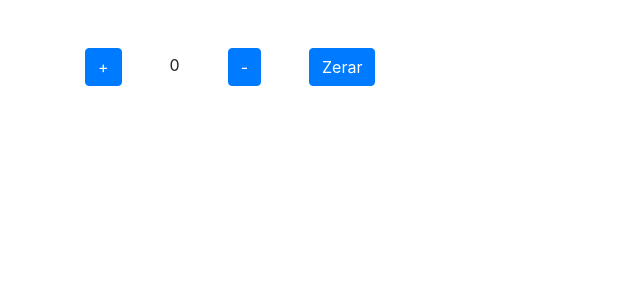
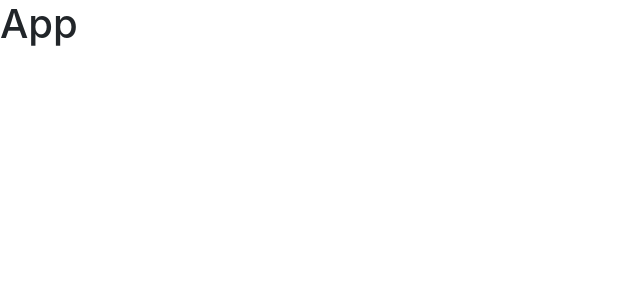
Before and after one commit to eliasneri/DSCatalog, a React (Create React App) app in the folder front-web/: page / in a window 1280 px wide. Shown: the top 300 px of the page, without its empty margins (0-640 px from the left). Built offline with nearby package versions, Linux system fonts and the light colour scheme.

Commit message:
Add front-web

```diff
--- a/front-web/src/App.tsx
+++ b/front-web/src/App.tsx
@@ -1,33 +1,9 @@
-import React, { useState } from 'react';
+import React  from 'react';
 
 
 const App = () => {
-    const [counter, setCounter] = useState(0);
     return (
-        <div className="container mt-5">
-           <button
-                className="btn btn-primary mr-5"
-                onClick={() => setCounter(counter + 1) }
-                >
-                +
-            </button>
-           <span>
-               {counter}
-            </span>
-           <button
-                className="btn btn-primary ml-5"
-                onClick={() => setCounter(counter - 1) }
-                >
-                -
-            </button>
-            <button
-                className="btn btn-primary ml-5"
-                onClick={() => setCounter(0)}
-                >
-                Zerar
-                </button>
-            {counter >= 5 && <h1>O Valor é maior que 5</h1>}
-        </div>
+    <h1>App</h1>
     );
 }
 
```
Also changed, not shown: 1 other file (tests, documents, lock files or other folders).
